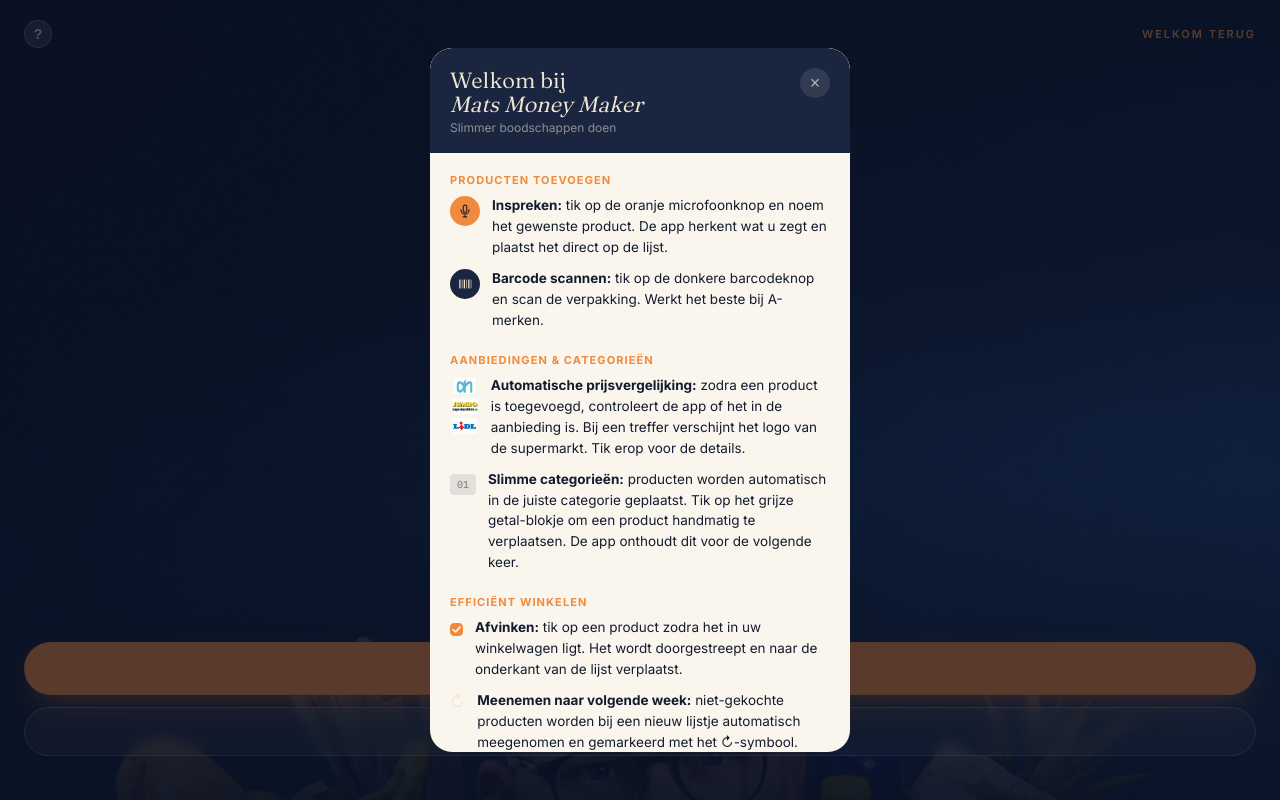
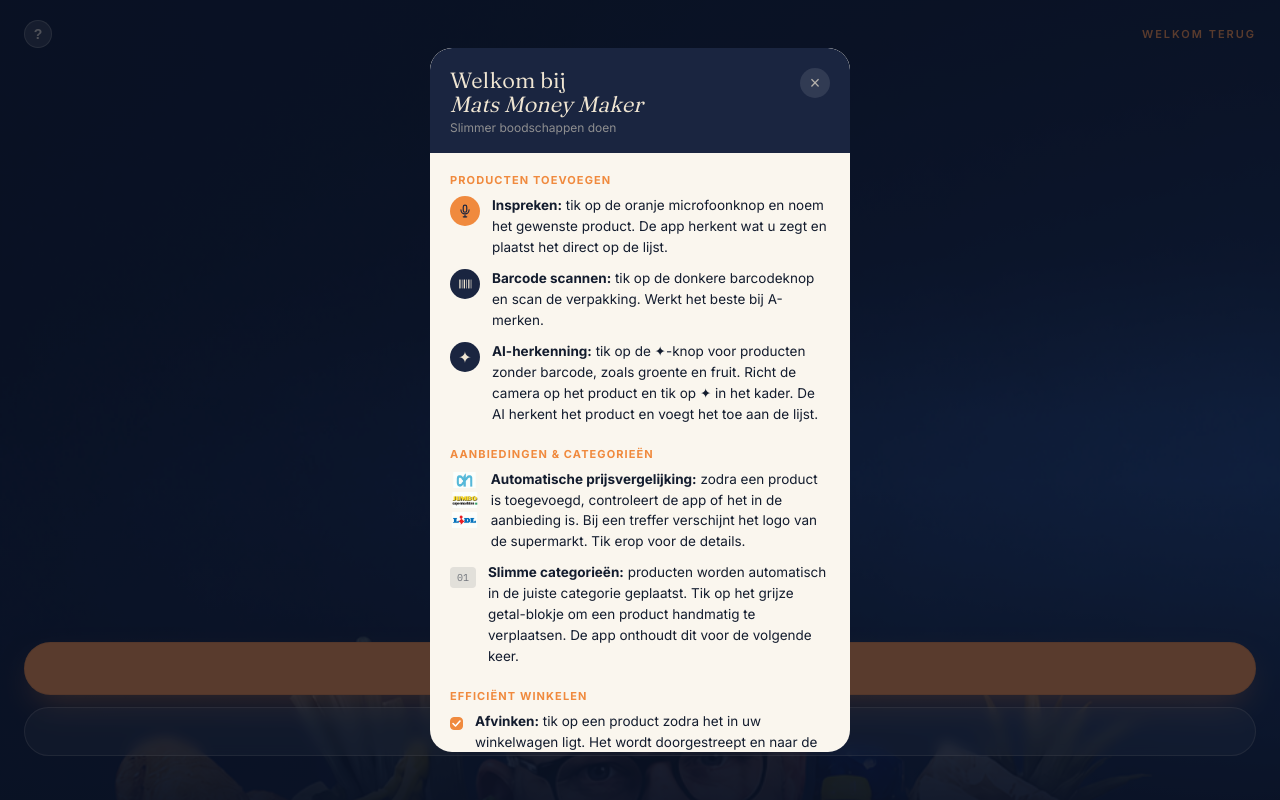
Before and after one commit to Madmat90/mats-money-maker, a React (Vite) app: page / in a window 1280 px wide. Both pictures are taken after a click on the button "Uitleg over de app". Built offline with nearby package versions, Linux system fonts and the light colour scheme; no server answers.

Commit message:
help overlay: AI-herkenning uitleg toegevoegd aan producten toevoegen

```diff
--- a/src/components/SplashScreen.tsx
+++ b/src/components/SplashScreen.tsx
@@ -151,6 +151,10 @@ function HelpOverlay({ onClose }: { onClose: () => void }) {
             {row(
               iconBtn(<BarcodeSvg/>, 'var(--mm-navy)', 'var(--mm-bone)'),
               <><strong>Barcode scannen:</strong> tik op de donkere barcodeknop en scan de verpakking. Werkt het beste bij A-merken.</>
+            )}
+            {row(
+              iconBtn(<span style={{ fontSize: 16, lineHeight: 1 }}>✦</span>, 'var(--mm-navy)', 'var(--mm-bone)'),
+              <><strong>AI-herkenning:</strong> tik op de ✦-knop voor producten zonder barcode, zoals groente en fruit. Richt de camera op het product en tik op ✦ in het kader. De AI herkent het product en voegt het toe aan de lijst.</>
             )}
           </>)}
 
```
